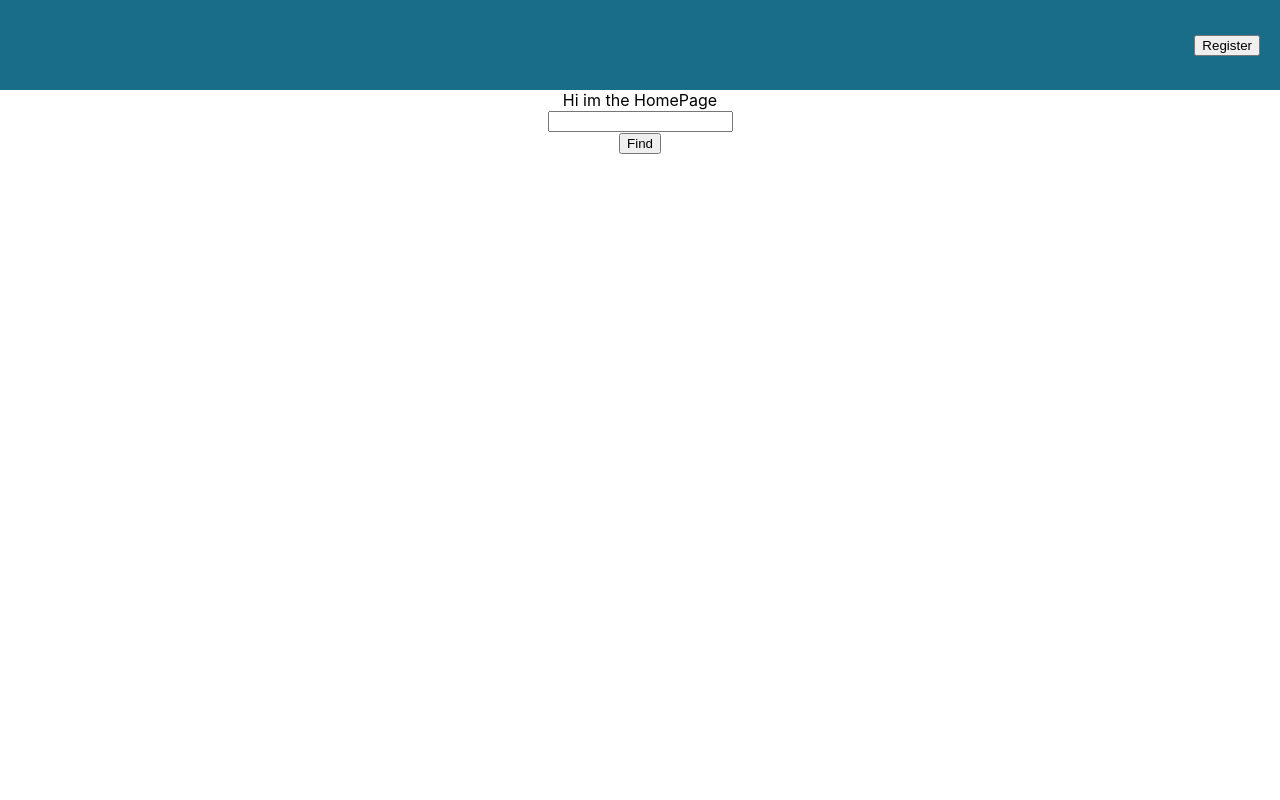
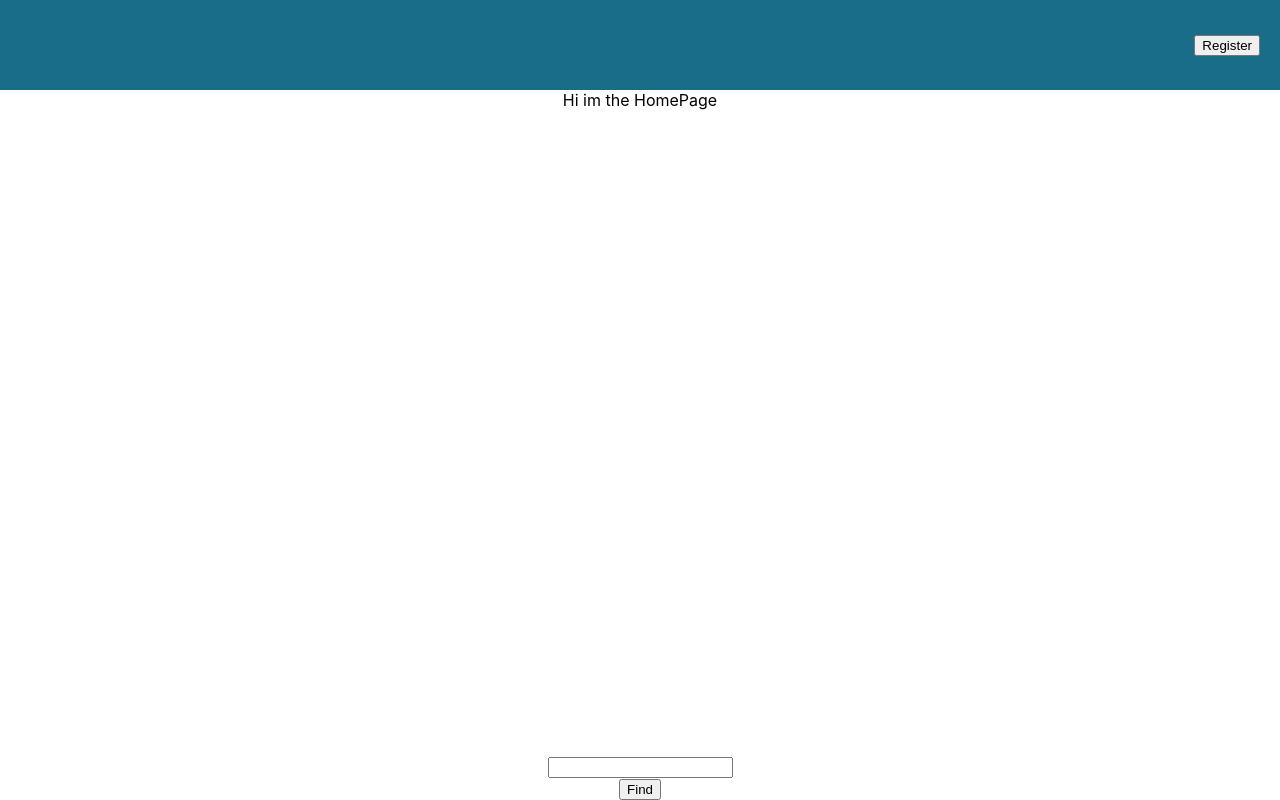
Before and after one commit to SyntaxPanda/BooCom, a React (Create React App) app in the folder frontend/: page / in a window 1280 px wide. Built offline with nearby package versions, Linux system fonts and the light colour scheme; no server answers.

Commit message:
changes to refresh UserPage

```diff
--- a/frontend/src/App.css
+++ b/frontend/src/App.css
@@ -1,5 +1,12 @@
 .App {
+  display: flex;
+  flex-direction: column;
+  min-height: 100vh;
   text-align: center;
+}
+
+footer {
+  margin-top: auto;
 }
 
 .App-header {
--- a/frontend/src/pages/Footer.tsx
+++ b/frontend/src/pages/Footer.tsx
@@ -1,4 +1,4 @@
-import React, {ChangeEvent, useEffect, useState} from 'react';
+import React, {ChangeEvent, FormEvent, useEffect, useState} from 'react';
 import {useNavigate} from "react-router-dom";
 import axios from "axios";
 import {User} from "../types/UserType";
@@ -16,36 +16,37 @@ export default function Footer() {
         axios.get("/api/users")
             .then(response => {
                 setUserList(response.data);
-
-                const filteredUser = userList.find(user =>
-                    user.name.toLowerCase().includes(filter.toLowerCase())
-                );
-
-                if (filteredUser) {
-                    navigate("/user/" + filteredUser.id);
-                }
             })
             .catch(error => {
                 console.log("Error fetching user data:", error);
             });
     }
 
-    useEffect(() => {
-        getUserFromList();
-    }, [filter]);
-
     function onTextChange(e: ChangeEvent<HTMLInputElement>) {
         setFilter(e.target.value)
     }
 
+    function onSubmitHandler(event: FormEvent<HTMLFormElement>) {
+        event.preventDefault()
+        const filteredUser = userList.find(user =>
+            user.name.toLowerCase().includes(filter.toLowerCase())
+        );
+
+        if (filteredUser) {
+            navigate("/user/" + filteredUser.id);
+        }
+    }
+
+    useEffect(getUserFromList, []);
+
     return (
         <div>
-            <form>
+            <form onSubmit={onSubmitHandler}>
                 <div>
                     <input type="text" onChange={onTextChange}/>
                 </div>
                 <div>
-                    <button type={"submit"}>Find</button>
+                    <button>Find</button>
                 </div>
             </form>
         </div>
```
